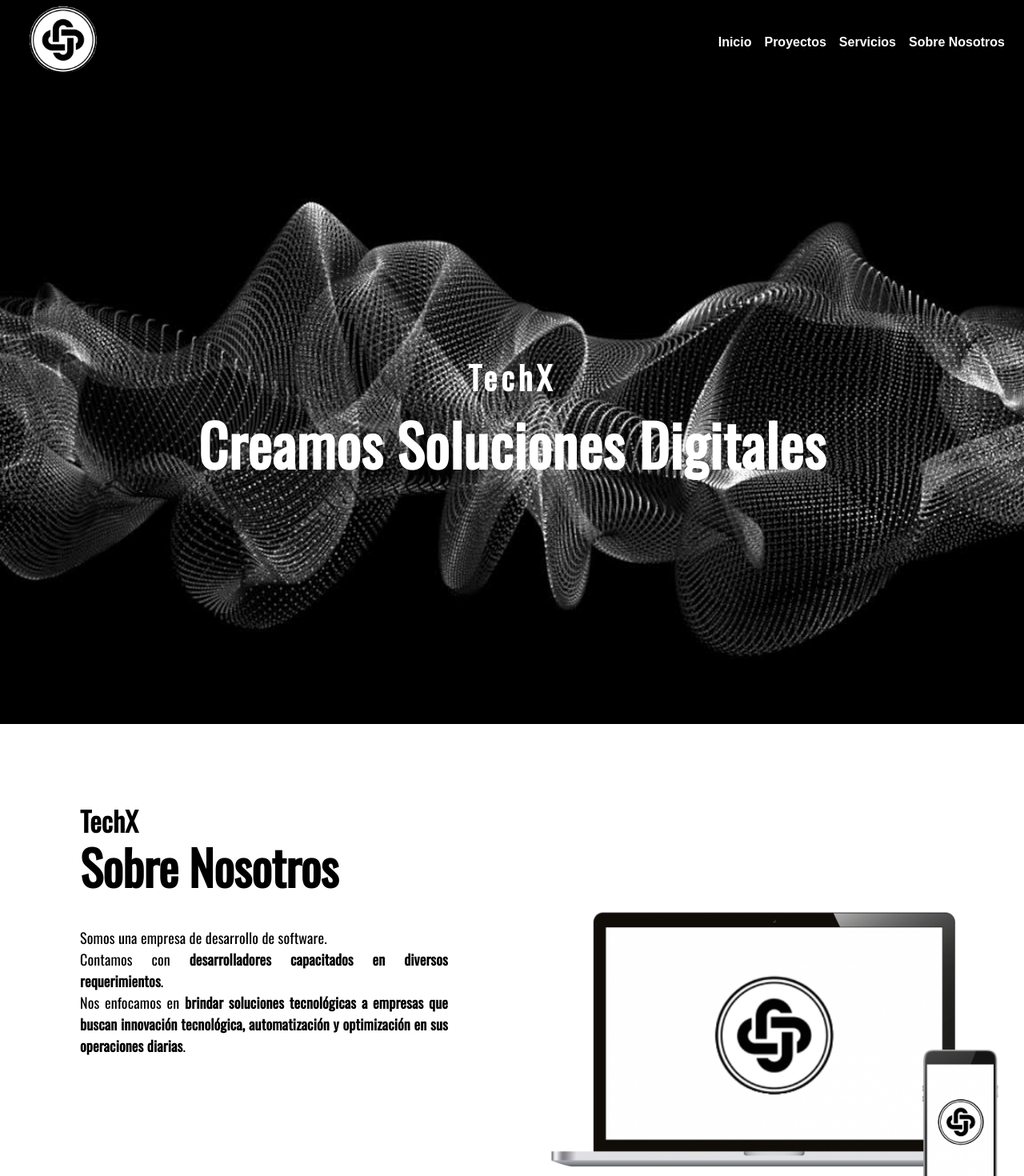
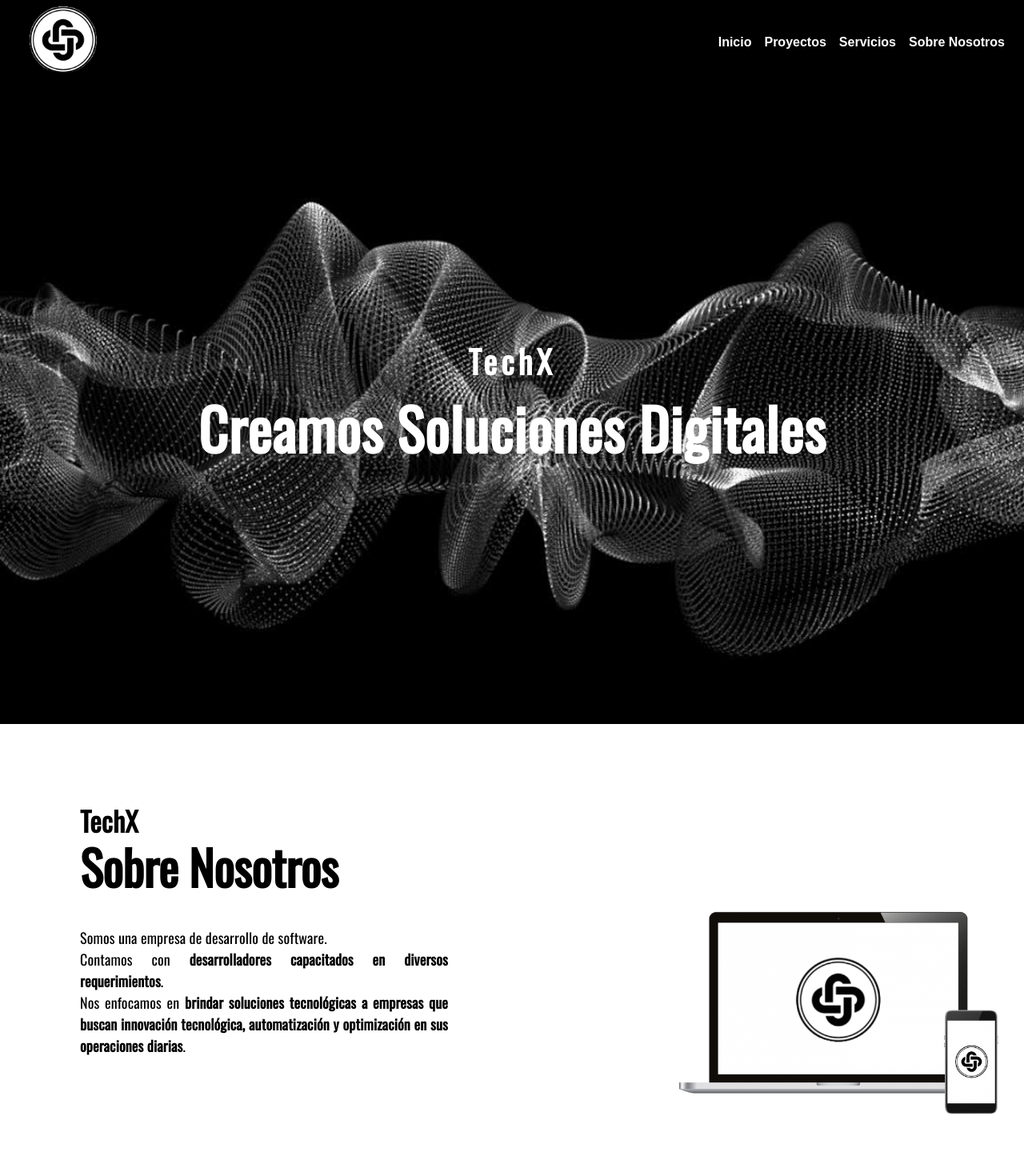
Before and after one commit to Franco97sassi/Landing, a React (Vite) app: page / in a window 1280 px wide. Shown: the top 1470 px of the page at 80% size. Built offline with nearby package versions, Linux system fonts and the light colour scheme; a web font is replaced by a local one.

Commit message:
cambios para tablet

```diff
--- a/src/pages/Clientes/index.jsx
+++ b/src/pages/Clientes/index.jsx
@@ -53,9 +53,10 @@
         breakpoint: 600,
         settings: {
 
-          slidesToShow: 2,
-          slidesToScroll: 2,
-          centerMode: true,
+          slidesToShow: 1,
+          slidesToScroll: 1,
+          centerMode: true, // Centra la imagen activa
+
 
         }
       },
@@ -64,8 +65,7 @@
         settings: {
           slidesToShow: 1, // Muestra 1 slide en pantallas muy pequeñas
           slidesToScroll: 1,
-          centerMode: true,
-        }
+         }
       }
     ]
   };
@@ -90,7 +90,7 @@
         <Box sx={{
           width: isNonMobileScreens ? '75%' : "100%",
           py: 12,
-          px: { xs: 6, sm: 10,md:20 },
+          px: { xs: 10, sm: 10,md:20 },
           mx: 'auto'
         }}>
           <Slider {...settings} className="custom-slider" sx={{}}>
@@ -102,8 +102,8 @@
                 alignItems: 'center',
                 transition: 'transform 0.3s ease-in-out',
                 marginTop: '20px',
-                paddingRight: '0px', // Agrega padding a la derecha de cada slide
-                paddingLeft: '0px', // Agrega padding a la izquierda de cada slide
+                paddingRight:isNonMobileScreens? "0px":'70px', // Agrega padding a la derecha de cada slide
+                paddingLeft:isNonMobileScreens? "0px":'70px', // Agrega padding a la izquierda de cada slide
                 ':hover': {
                   transform: 'scale(1.05)'
                 }
@@ -114,7 +114,7 @@
                   objectFit: 'contain',
                   borderRadius: "25px",
                   boxShadow: '0 4px 8px rgba(0, 0, 0, 0.1)'      ,
-                  margin: '0 15px'
+                  margin: '0 15px' ,
                 }} />
               </Box>
             ))}
--- a/src/pages/Clientes/styles.css
+++ b/src/pages/Clientes/styles.css
@@ -14,3 +14,8 @@
     padding-left: 25px; /* Espacio a la izquierda de cada slide */
   }
 }
+@media (max-width: 600px) {
+  .tu-clase-de-imagen {
+    margin: 0 20px; /* Ajusta este valor según necesites */
+  }
+}
--- a/src/pages/Contacto/Contacto.jsx
+++ b/src/pages/Contacto/Contacto.jsx
@@ -39,6 +39,12 @@
       }, (error) => {
         console.log(error.text);
       });
+  };
+  const [commentRows, setCommentRows] = useState(4); // Comienza con 4 filas
+  const handleCommentChange = (event) => {
+    const text = event.target.value;
+    const lines = text.split('\n').length;
+    setCommentRows(Math.max(4, lines)); // Asegura un mínimo de 4 filas
   };
 
   return (
@@ -169,10 +175,12 @@
                   />
 
 <TextField
-                    sx={{marginLeft:"30px",marginBottom:"1rem",
+   sx={{
+    width:"220px",
+    marginLeft:"30px",
+    marginBottom:"1rem",
     background: "#D3D3D3",
     borderRadius: "15px",
-                      height: "100px",
     '& .MuiOutlinedInput-root': {
       '& fieldset': {
         border: 'none',
@@ -186,7 +194,19 @@
   label="Comentarios"
   name="message"
   variant="outlined"
+  multiline
+  rows={commentRows}
+  onChange={handleCommentChange}
 />
+{/* <TextField
+
+  id="outlined-basic"
+  label="Comentarios"
+  name="message"
+  variant="outlined"
+  multiline // Habilita el área de texto de varias líneas
+  rows={4} // Define el número de líneas visibles inicialmente
+/> */}
                   <Box sx={{
                     display: "flex",
                     justifyContent: "center",
--- a/src/pages/Landing/index.jsx
+++ b/src/pages/Landing/index.jsx
@@ -2,17 +2,16 @@
 import { Box, Button, Grid, Typography, Fade, useMediaQuery } from '@mui/material';
 import './styles.css';
 import { Slide } from "react-awesome-reveal";
-import { styled } from '@mui/material/styles';
-import Paper from '@mui/material/Paper';
+
 import fondoNuevo from "../../assets/fondoNuevo.jpg"
-import fondo2 from "../../assets/fondo2.jpg"
-import sinFondo from '../../assets/sinFondo.png';
+
 
 
 
 const Landing = () => {
   const [inView, setInView] = useState(false);
-  const isNonMobileScreens = useMediaQuery('(min-width: 1000px)');
+  // const isNonMobileScreens = useMediaQuery('(min-width: 1000px)');
+  const xs = useMediaQuery('(max-width: 600px)');
 
   const [showBienvenido, setShowBienvenido] = useState(false);
   const [showTechX, setShowTechX] = useState(false);
@@ -104,16 +103,15 @@
         flexDirection: "column",  // Alineamos los elementos en columna
         justifyContent: "center",  // Centramos verticalmente
         // alignItems: "center"   // Centramos horizontalmente
-
-      }}
+       }}
 
       >
 
         <Fade in={showTechX} timeout={500}>
           <Typography sx={{
             letterSpacing: "5px",
-            fontSize: isNonMobileScreens ? "2.5rem" : "2rem",
-            paddingTop: isNonMobileScreens ? "2.5rem" : "0rem",
+            fontSize: xs ? "2rem" : "2.5rem",
+            paddingTop: xs ? "0rem" : "0rem",
             color: 'white',
             fontFamily: "'Oswald', sans-serif",
             fontWeight: "1000",
@@ -129,7 +127,7 @@
              textAlign:   "center",
             textDecoration: 'none',
             color: 'white',
-             fontSize: isNonMobileScreens ? "4.5rem" : "3.5rem",
+             fontSize: xs ? "3.5rem" : "4.5rem",
              fontFamily: "'Oswald', sans-serif",
               fontWeight: "700"
           }} >
--- a/src/pages/Sobre/index.jsx
+++ b/src/pages/Sobre/index.jsx
@@ -6,11 +6,12 @@
 import logo from '../../assets/logo.png';
 
 const Sobre = () => {
-  const isNonMobileScreens = useMediaQuery('(min-width: 700px)');
+  const isNonMobileScreens = useMediaQuery('(min-width: 600px)');
 
   const Item = styled("div")(({ theme }) => ({
     ...theme.typography.body2,
     padding: theme.spacing(0),
+
     textAlign: isNonMobileScreens ? 'justify' : 'center',
     color: theme.palette.text.secondary,
   }));
@@ -31,25 +32,26 @@
         </Slide>
         <Box sx={{ width: '100%', height: isNonMobileScreens ? "100vh" : "125vh" }}>
           <Grid container spacing={20} sx={{ height: '100%' }}>
-            <Grid item xs={12} md={6}>
+            <Grid item xs={15} md={6}>
               <Item>
                 <Slide direction="right" triggerOnce={false} in={inView}>
                   <Box sx={{ zIndex: 0, display: 'flex', flexDirection: 'column', justifyContent: 'flex-start', paddingLeft: isNonMobileScreens ? "100px" : "0px", height: '100%' }}>
-                    <Typography sx={{ color: "black", fontSize: "18px", fontFamily: 'Oswald, sans-serif', paddingTop: "20px" }}>
+                    <Typography sx={{  color: "black", fontSize: "18px", fontFamily: 'Oswald, sans-serif', paddingTop: "20px" }}>
                       Somos una empresa de desarrollo de software.<br /> Contamos con <span style={{ fontWeight: "bold" }}>desarrolladores capacitados en diversos requerimientos</span>.<br /> Nos enfocamos en <span style={{ fontWeight: "bold" }}>brindar soluciones tecnológicas a empresas que buscan innovación tecnológica, automatización y optimización en sus operaciones diarias</span>.
                     </Typography>
                   </Box>
                 </Slide>
               </Item>
             </Grid>
-            <Grid item xs={11} md={6}>
+            <Grid     item xs={10} sm={10} md={6}>
               <Item>
                 <Box sx={{
                   zIndex: 1,
                   marginTop: isNonMobileScreens ? "0px" : "-10rem",
-
+                  marginLeft: isNonMobileScreens ? "10rem" : "2rem",
                   position: 'relative',
                   display: 'flex',
+                  flexDirection:"column",
                   justifyContent: 'center', // Centra horizontalmente en el contenedor Box
                   alignItems: 'center', // Centra verticalmente en el contenedor Box
                   height: '100%' // Asegura que el Box ocupe todo el espacio disponible en altura
```
Lines whose indentation alone changed are shown as unchanged.
